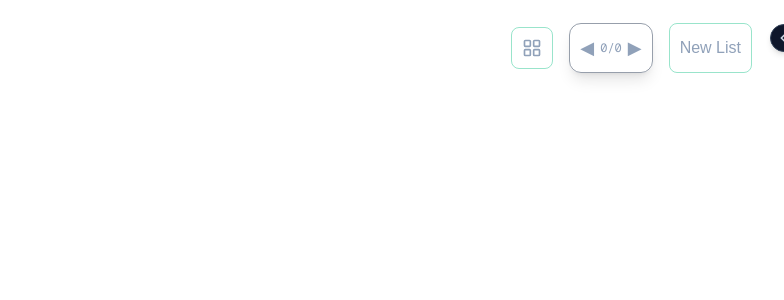
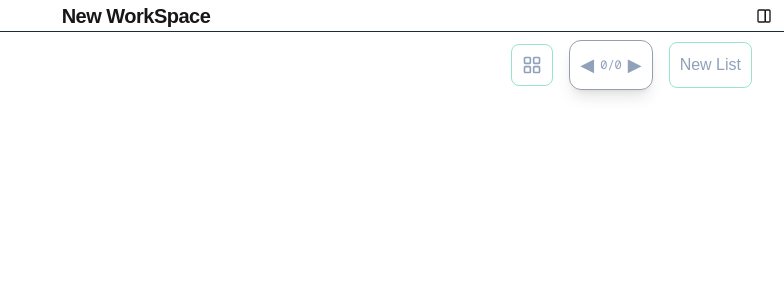
Before and after one commit to raulcs16/productivity-app, a Next.js app: page / in a window 1280 px wide. Shown: the top 300 px of the page, without its empty margins (496-1280 px from the left). Built offline with nearby package versions, Linux system fonts and the light colour scheme.

Commit message:
layout adjustment

```diff
--- a/app/page.tsx
+++ b/app/page.tsx
@@ -15,7 +15,6 @@ const workspace: TodoWorkSpace = {
 export default function Home() {
   return (
     <main className="w-screen h-screen  pb-10  bg-white dark:bg-black overflow-clip">
-      <header className="w-full h-2 bg-[#FFFFFF01] backdrop-blur-sm shadow-[0_8px_44px_-33px_rgba(0,0,0,0.4)]"></header>
       <TodoListApp
         directories={[directory]}
         todoWorkSpace={workspace}
--- a/src/apps/TodoListApp.tsx
+++ b/src/apps/TodoListApp.tsx
@@ -113,6 +113,7 @@ export default function TodoListApp(props: TodoListAppProps) {
   return (
     <div className="w-full h-full">
       <Workspace
+        title={props.todoWorkSpace.title}
         workspace={
           <TodoListWorkSpace
             id={props.todoWorkSpace.id}
--- a/src/ui/layout/WorkSpace.tsx
+++ b/src/ui/layout/WorkSpace.tsx
@@ -1,74 +1,59 @@
 "use client";
 
 import React, { useState } from "react";
+import Button from "../controls/Button";
 
 interface WorkspaceProps {
+  title: string;
   workspace: React.ReactNode;
   sideBar: React.ReactNode;
   sideBarOpen: boolean;
 }
 
 export default function Workspace(props: WorkspaceProps) {
-  // Defaulting to true so the user sees their file ecosystem on initial mount
   const [sideBarOpen, setSideBarOpen] = useState<boolean>(props.sideBarOpen);
 
   return (
+    <div className="w-full h-full pt-3">
+      <div className="w-full h-5 flex justify-between px-3 items-center pb-3 border-b border-slate-800">
+        <div></div>
+        <h1 className="font-extrabold text-xl tracking-tight">{props.title}</h1>
+        <button
+          onClick={() => {
+            setSideBarOpen(!sideBarOpen);
+          }}
+        >
+          <svg
+            xmlns="http://www.w3.org/2000/svg"
+            viewBox="0 0 24 24"
+            stroke="currentColor"
+            strokeWidth="2"
+            className="w-4 h-4"
+          >
+            {/* Left Rectangle: Main Workspace (Always hollow) */}
+            <rect x="3" y="3" width="11" height="18" rx="1.5" fill="none" />
+
+            {/* Right Rectangle: Sidebar (Fills white if open) */}
+            <rect
+              x="14"
+              y="3"
+              width="7"
+              height="18"
+              rx="1.5"
+              fill={sideBarOpen ? "currentColor" : "none"}
+            />
+          </svg>
+        </button>
+      </div>
       <div className="w-full h-full flex overflow-hidden min-w-0 relative">
-      {/* 1. Main Application Work Canvas Area */}
         <div className="flex-1 h-full flex flex-col min-w-0 overflow-hidden">
           {props.workspace}
         </div>
-
-      {/* 2. Collapsible Sidebar Panel Container */}
         <div
           className={`h-full flex flex-col min-w-0 shrink-0 overflow-visible border-l border-slate-200 dark:border-slate-800 transition-all duration-200 ease-in-out relative ${
             sideBarOpen ? "w-64" : "w-0 border-l-0!"
           }`}
         >
-        {/* 🛠️ Floating Toggle Tab Button: Anchored exactly on the left boundary edge */}
-        <button
-          onClick={() => {
-            setSideBarOpen(!sideBarOpen);
-          }}
-          className="absolute top-4 -left-3.5 z-30 flex items-center justify-center w-7 h-7 bg-slate-900 border border-slate-700 hover:bg-slate-800 rounded-full text-slate-300 shadow-md transition-colors focus:outline-none"
-          title={sideBarOpen ? "Hide Sidebar" : "Show Sidebar"}
-        >
-          {sideBarOpen ? (
-            /* Collapse Chevron pointing Right */
-            <svg
-              xmlns="http://www.w3.org/2000/svg"
-              className="w-4 h-4"
-              fill="none"
-              viewBox="0 0 24 24"
-              stroke="currentColor"
-              strokeWidth="2.5"
-            >
-              <path
-                strokeLinecap="round"
-                strokeLinejoin="round"
-                d="M9 5l7 7-7 7"
-              />
-            </svg>
-          ) : (
-            /* Expand Chevron pointing Left */
-            <svg
-              xmlns="http://www.w3.org/2000/svg"
-              className="w-4 h-4"
-              fill="none"
-              viewBox="0 0 24 24"
-              stroke="currentColor"
-              strokeWidth="2.5"
-            >
-              <path
-                strokeLinecap="round"
-                strokeLinejoin="round"
-                d="M15 19l-7-7 7-7"
-              />
-            </svg>
-          )}
-        </button>
-
-        {/* Inner Content Scrim Frame: Prevents text content from bleeding out when width is 0 */}
           <div
             className={`w-64 h-full flex flex-col overflow-hidden ${
               !sideBarOpen && "pointer-events-none opacity-0"
@@ -78,5 +63,6 @@ export default function Workspace(props: WorkspaceProps) {
           </div>
         </div>
       </div>
+    </div>
   );
 }
--- a/src/ui/todolist/TodoListWorkSpace.tsx
+++ b/src/ui/todolist/TodoListWorkSpace.tsx
@@ -11,7 +11,6 @@ import Button from "../controls/Button";
 
 interface TodoListWorkSpaceProps {
   id: number;
-  title: string;
   lists: TodoList[];
   onTodoAdded: (listId: number, task: string) => void;
   onNewList: () => void;
@@ -70,10 +69,6 @@ export default function TodoListWorkSpace(props: TodoListWorkSpaceProps) {
   return (
     <div className=" text-white  flex flex-col justify-start w-full h-full overflow-clip">
       <header className="w-full px-8 py-2 mb-4 flex flex-col md:flex-row items-center justify-between shrink-0 gap-4">
-        <h1 className="font-extrabold text-2xl tracking-tight">
-          {props.title}
-        </h1>
-
         <div className="w-full flex items-center  justify-between md:justify-end gap-4">
           <GridToggle
             active={layout === 1}
@@ -81,7 +76,6 @@ export default function TodoListWorkSpace(props: TodoListWorkSpaceProps) {
               handleToggle(state);
             }}
           ></GridToggle>
-          <div className="w-fit flex gap-4">
           <NextPrevButtons
             total={totalLists}
             currentIndex={currentIndex}
@@ -99,7 +93,6 @@ export default function TodoListWorkSpace(props: TodoListWorkSpaceProps) {
           >
             New List
           </Button>
-          </div>
         </div>
       </header>
       {layout === 0 ? (
```
Lines whose indentation alone changed are shown as unchanged.
